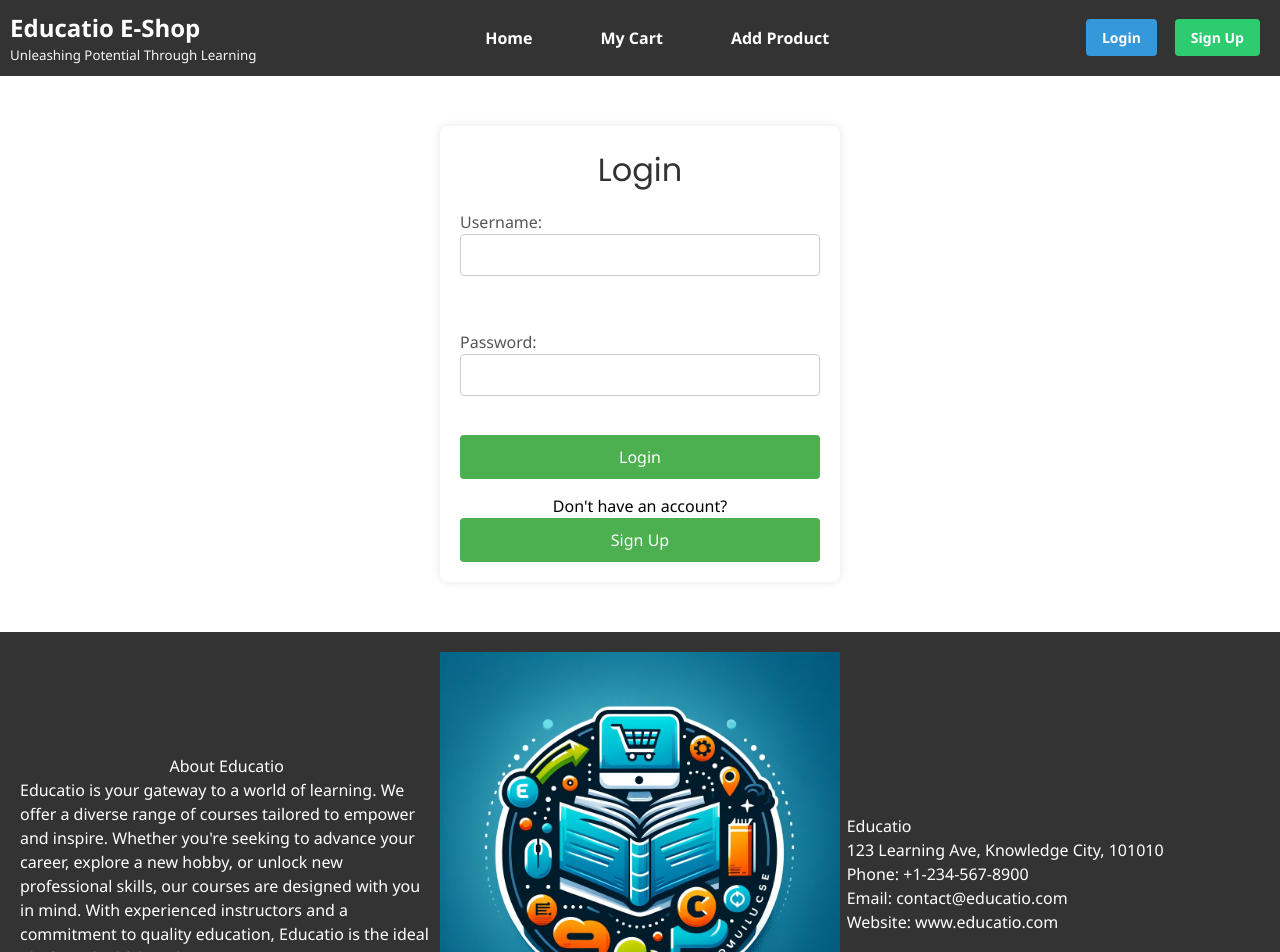
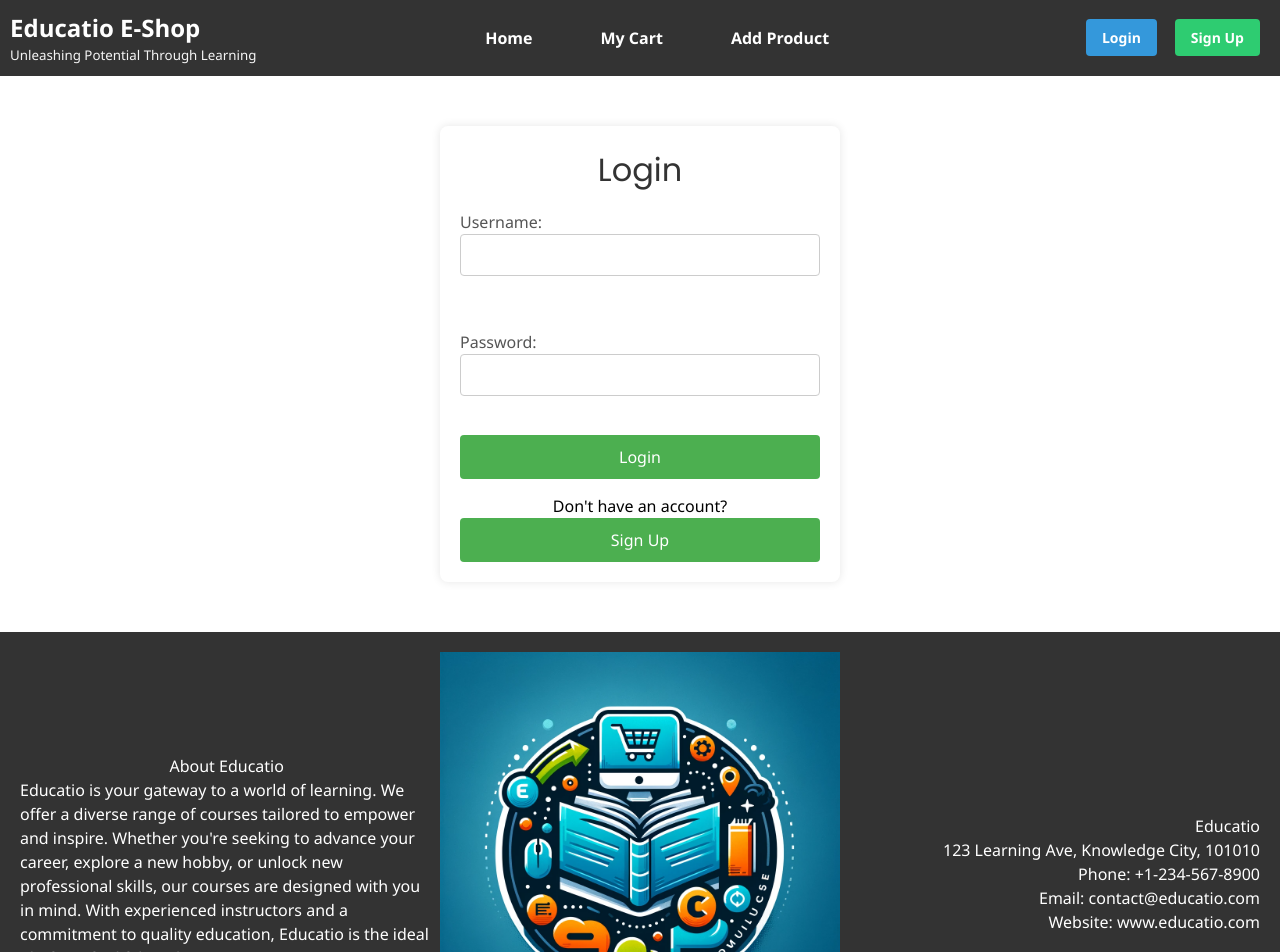
Before and after one commit to Emmanuel-Oite/Group-7-eCommerce-app, a React (Create React App) app: page /Login in a window 1280 px wide. Shown: the top 952 px of the page. Built offline with nearby package versions, Linux system fonts and the light colour scheme; no server answers.

Commit message:
Slight changes to Index and Footer

```diff
--- a/src/components/Footer.js
+++ b/src/components/Footer.js
@@ -7,7 +7,7 @@ import '../index.css';
 const Footer = () => {
   return (
     <footer className="footer-container">
-      <div className="footer-about">
+      <div className="footer-section footer-about">
         <h3>About Educatio</h3>
         <p>
           Educatio is your gateway to a world of learning. We offer a diverse range of courses
@@ -18,8 +18,7 @@ const Footer = () => {
           and discovery.
         </p>
       </div>
-
-      <div className="footer-logo-social">
+      <div className="footer-section footer-logo-social">
         <img src="/images/Educatio logo.png" alt="Company Logo" className="footer-logo" />
         <div className="social-links">
           <a href="https://facebook.com/Educatio" target="_blank" rel="noopener noreferrer">
@@ -33,8 +32,7 @@ const Footer = () => {
           </a>
         </div>
       </div>
-
-      <div className="footer-contact">
+      <div className="footer-section footer-contact">
         <p>Educatio</p>
         <p>123 Learning Ave, Knowledge City, 101010</p>
         <p>Phone: +1-234-567-8900</p>
--- a/src/index.css
+++ b/src/index.css
@@ -372,7 +372,9 @@ p {
 }
 
 .footer-contact {
-  align-items: flex-start;
+  align-items: flex-end;
+  bottom: 40px;
+  right: 20px;
 }
 
 /* Add styles for the Add Review section */
```
